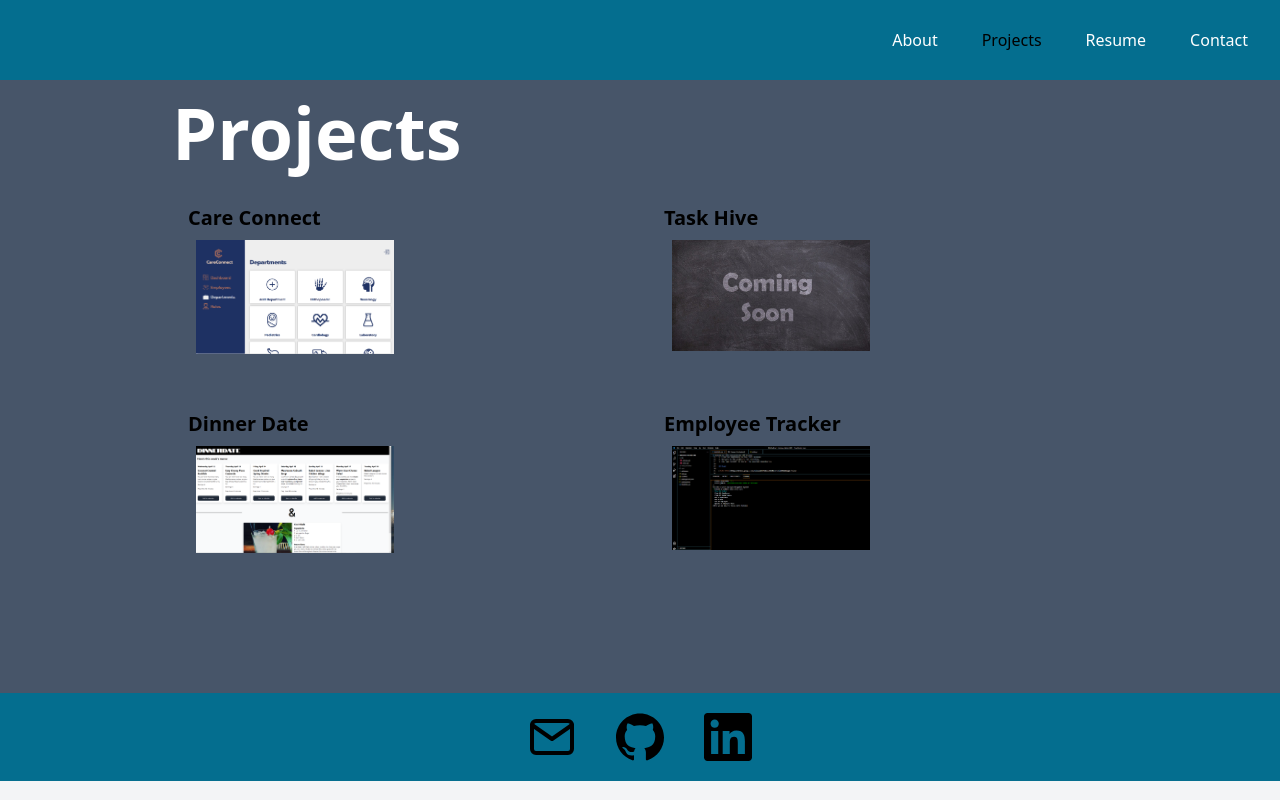
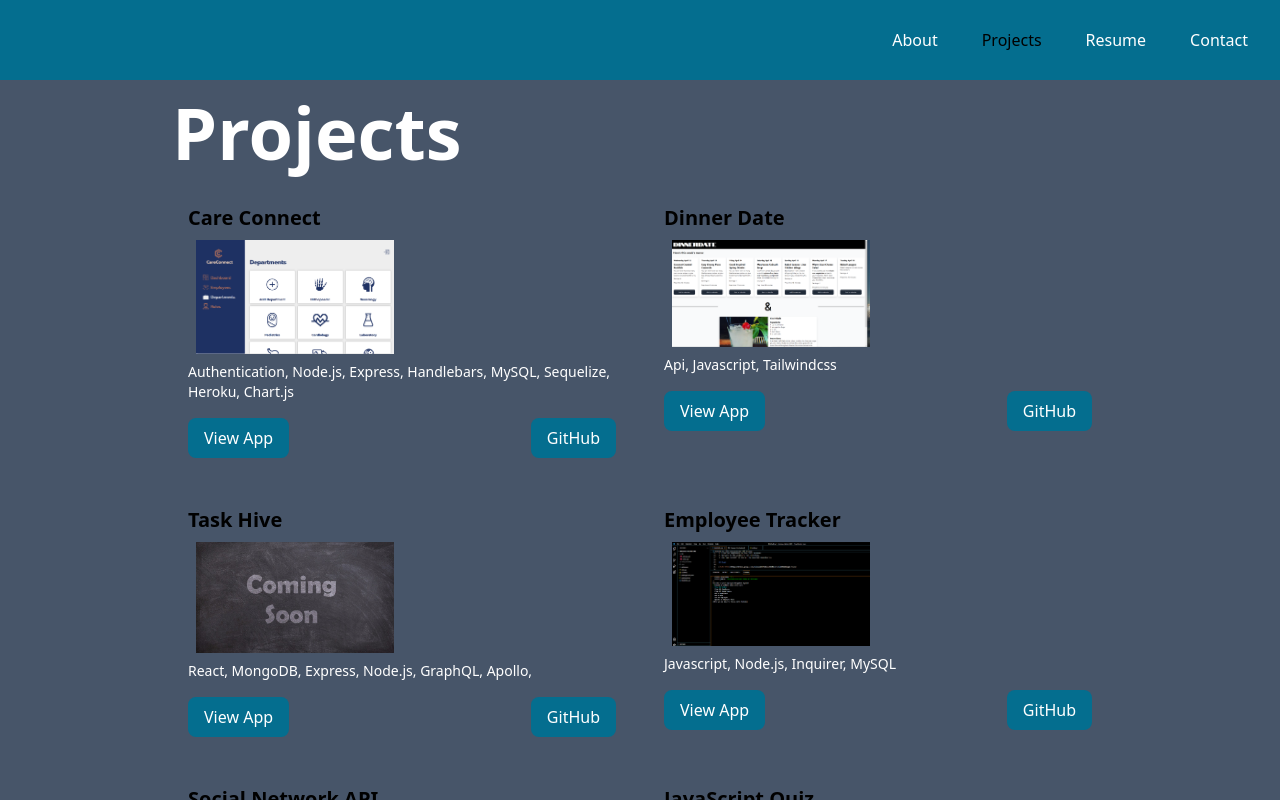
Before and after one commit to josh4got/Dev-Portfolio, a React (Create React App) app in the folder dev-portfolio-app/: page / in a window 1280 px wide. Both pictures are taken after a click on the item "Projects". Shown: the top 800 px of the page. Built offline with nearby package versions, Linux system fonts and the light colour scheme.

Commit message:
Projects.js:
-added Projects.js mapping from projectlist
-Created readme.md
-Fixed image pathing in ProjectList

```diff
--- a/dev-portfolio-app/src/components/Projects.js
+++ b/dev-portfolio-app/src/components/Projects.js
@@ -1,58 +1,41 @@
 import React from "react";
-import CareConnect from "../assets/CareConnect.PNG";
-import DinnerDate from "../assets/Dinner Date.PNG";
-import ComingSoon from "../assets/coming-soon.jpg";
-import EmployeeTracker from "../assets/Employee Tracker.PNG";
+import projectList from "./ProjectList"; // Make sure to provide the correct path
 
-const Projects = () => {
+const Portfolio = () => {
   return (
     <div id='projects' name='projects' className='w-full bg-slate-600 py-24'>
       <div className='max-w-[1000px] mx-auto px-8 flex flex-col justify-center'>
         <h1 className='text-4xl sm:text-7xl text-white font-bold'>Projects</h1>
         <div className="grid grid-cols-1 md:grid-cols-2 gap-4 py-5">
-          {/* Project 1 */}
-          <div className="p-4 rounded-lg">
-            <h2 className="text-xl font-bold">Care Connect</h2>
-            <div className="flex flex-col md:flex-row items-center">
-              <a href="https://vast-beach-72570.herokuapp.com/">
-                <img src={CareConnect} alt="Care Connect" className="w-full md:w-1/2 p-2" />
-              </a>
+          {projectList.map((project, index) => (
+            <div key={index} className="p-4 rounded-lg">
+              <h2 className="text-xl font-bold">{project.title}</h2>
+              <div className="flex flex-col md:flex-row items-center">
+                <a href={project.deployedLink}>
+                  <img src={project.image} alt={project.title} className="w-full md:w-1/2 p-2" />
+                </a>
+              </div>
+              <p className="text-sm text-white">{project.technologies}</p>
+              <div className="flex justify-between mt-4">
+                <a
+                  href={project.deployedLink}
+                  className="bg-[#046E8F] text-white px-4 py-2 rounded-lg hover:bg-blue-700"
+                >
+                  View App
+                </a>
+                <a
+                  href={project.githubLink}
+                  className="bg-[#046E8F] text-white px-4 py-2 rounded-lg hover:bg-blue-700"
+                >
+                  GitHub
+                </a>
+              </div>
             </div>
-          </div>
-
-          {/* Project 2 */}
-          <div className="p-4 rounded-lg">
-            <h2 className="text-xl font-bold">Task Hive</h2>
-            <div className="flex flex-col-reverse md:flex-row items-center">
-              <a href="placeholder">
-                <img src={ComingSoon} alt="Coming Soon" className="w-full md:w-1/2 p-2" />
-              </a>
-            </div>
-          </div>
-
-          {/* Project 3 */}
-          <div className="p-4 rounded-lg">
-            <h2 className="text-xl font-bold">Dinner Date</h2>
-            <div className="flex flex-col md:flex-row items-center">
-              <a href="https://josh4got.github.io/Dinner-Date/">
-                <img src={DinnerDate} alt="Dinner Date" className="w-full md:w-1/2 p-2" />
-              </a>
-            </div>
-          </div>
-
-          {/* Project 4 */}
-          <div className="p-4 rounded-lg">
-            <h2 className="text-xl font-bold">Employee Tracker</h2>
-            <div className="flex flex-col-reverse md:flex-row items-center">
-              <a href="https://drive.google.com/file/d/1rkPG0zECUZWdH_6yvI5l1SMCmZkCpQh-/view">
-                <img src={EmployeeTracker} alt="Employee Tracker" className="w-full md:w-1/2 p-2" />
-              </a>
-            </div>
-          </div>
+          ))}
         </div>
       </div>
     </div>
   );
 };
 
-export default Projects;
+export default Portfolio;
```
Also changed, not shown: dev-portfolio-app/src/components/ProjectList.js (+6 -6 lines).
